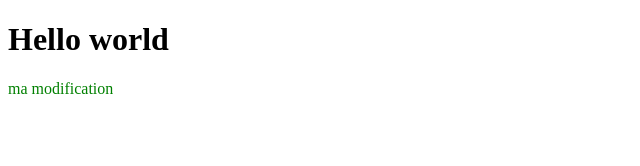
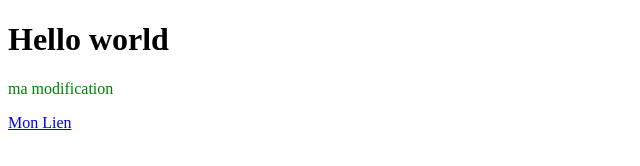
Before and after one commit to Boomwerk/test, a plain HTML site: page index.html in a window 1280 px wide. Shown: the full height of the page, 0-640 px from the left. Drawn offline with Linux system fonts and the light colour scheme.

Commit message:
ajout div+lien

```diff
--- a/index.html
+++ b/index.html
@@ -10,5 +10,9 @@
 <body>
     <h1>Hello world</h1>
     <p>ma modification</p>
+
+    <div>
+        <a href="#">Mon Lien</a>
+    </div>
 </body>
 </html>
```
